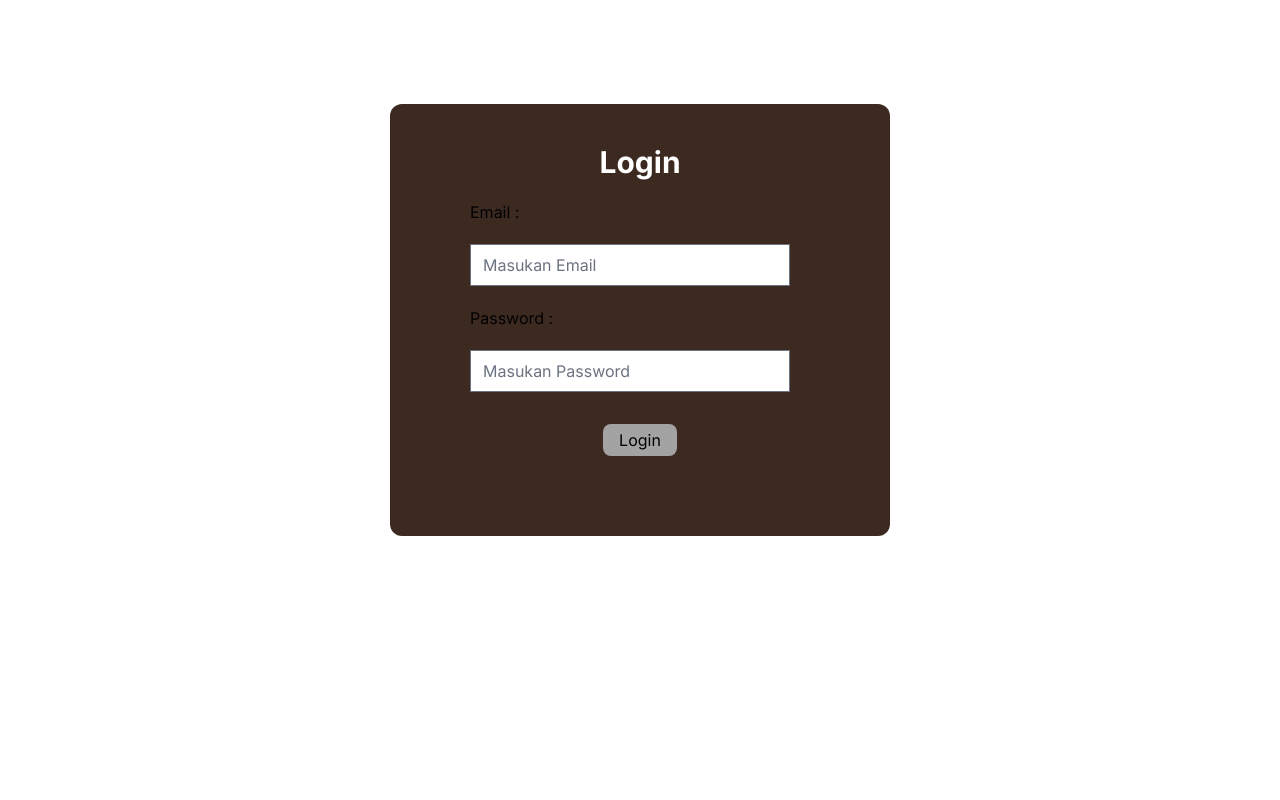
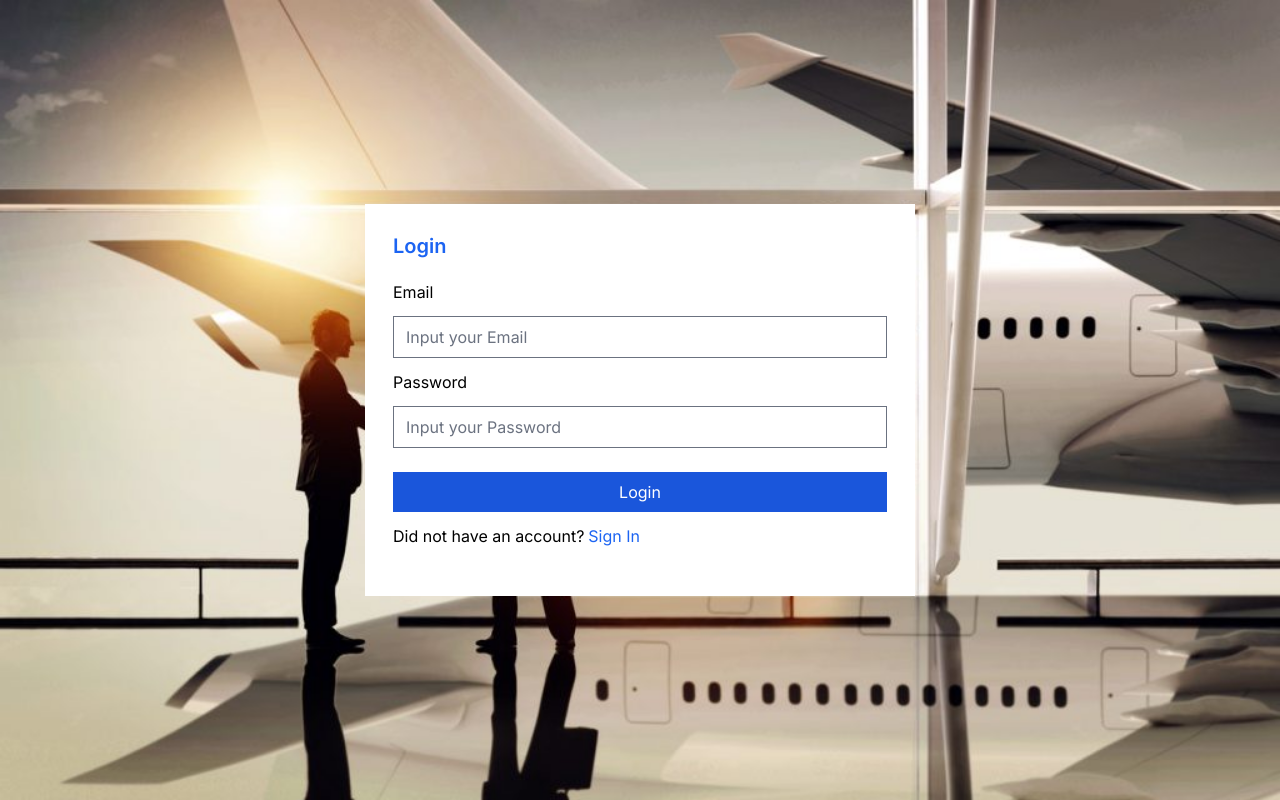
Before and after one commit to fikriymnn/tys-cons, a Next.js app: page /login in a window 1280 px wide. Built offline with nearby package versions, Linux system fonts and the light colour scheme.

Commit message:
added styling to login page

```diff
--- a/src/app/login/page.jsx
+++ b/src/app/login/page.jsx
@@ -140,13 +140,8 @@ export default function LoginPage() {
   };
   return (
     <>
-      <br />
-      <div className="bg-[#3C2A21] md:w-[500px] sm:w-[450px] w-[350px] mx-auto rounded-xl md:mt-20 sm:mt-20 mt-36 mb-20 ">
-        <h1 className="md:text-3xl sm:text-2xl text-xl font-bold text-center pt-10 mb-5 text-white">
-          Login
-        </h1>
-        <div className="pb-20 pl-20 pr-20">
-          <form onSubmit={onSubmit} className="">
+
+      {/* <form onSubmit={onSubmit} className="">
         <div>
           <p className="md:text-base text-sm">Email :</p>
           <input
@@ -175,7 +170,40 @@ export default function LoginPage() {
             Login
           </button>
         </div>
+      </form> */}
+
+
+      <div className='w-screen h-screen bg-cover bg-[url("/assets/images/login.jpg")]'>
+
+        <div className='flex justify-center items-center h-screen z-40'>
+          <div className="bg-white w-[550px] p-7">
+            <h1 className="text-blue-600 font-semibold text-xl">Login</h1>
+            <form onSubmit={onSubmit} action="">
+              <div className="py-5">
+                <p>Email</p>
+                <input
+                  id="email"
+                  name="email"
+                  type="text"
+                  placeholder="Input your Email"
+                  className="text-black my-3 w-full"
+                  onChange={(e) => setEmail(e.target.value)}
+                />
+                <p>Password</p>
+                <input
+                  id="password"
+                  name="password"
+                  type="text"
+                  placeholder="Input your Password"
+                  className="text-black my-3 w-full"
+                  onChange={(e) => setPassword(e.target.value)}
+
+                />
+                <button className="w-full my-3 p-2 bg-blue-700 text-white hover:bg-blue-600">Login</button>
+                <div className="flex"><p>Did not have an account? </p> <a className="ms-1 text-blue-600" href="">Sign In</a></div>
+              </div>
             </form>
+          </div>
         </div>
       </div>
     </>
```
Lines whose indentation alone changed are shown as unchanged.
